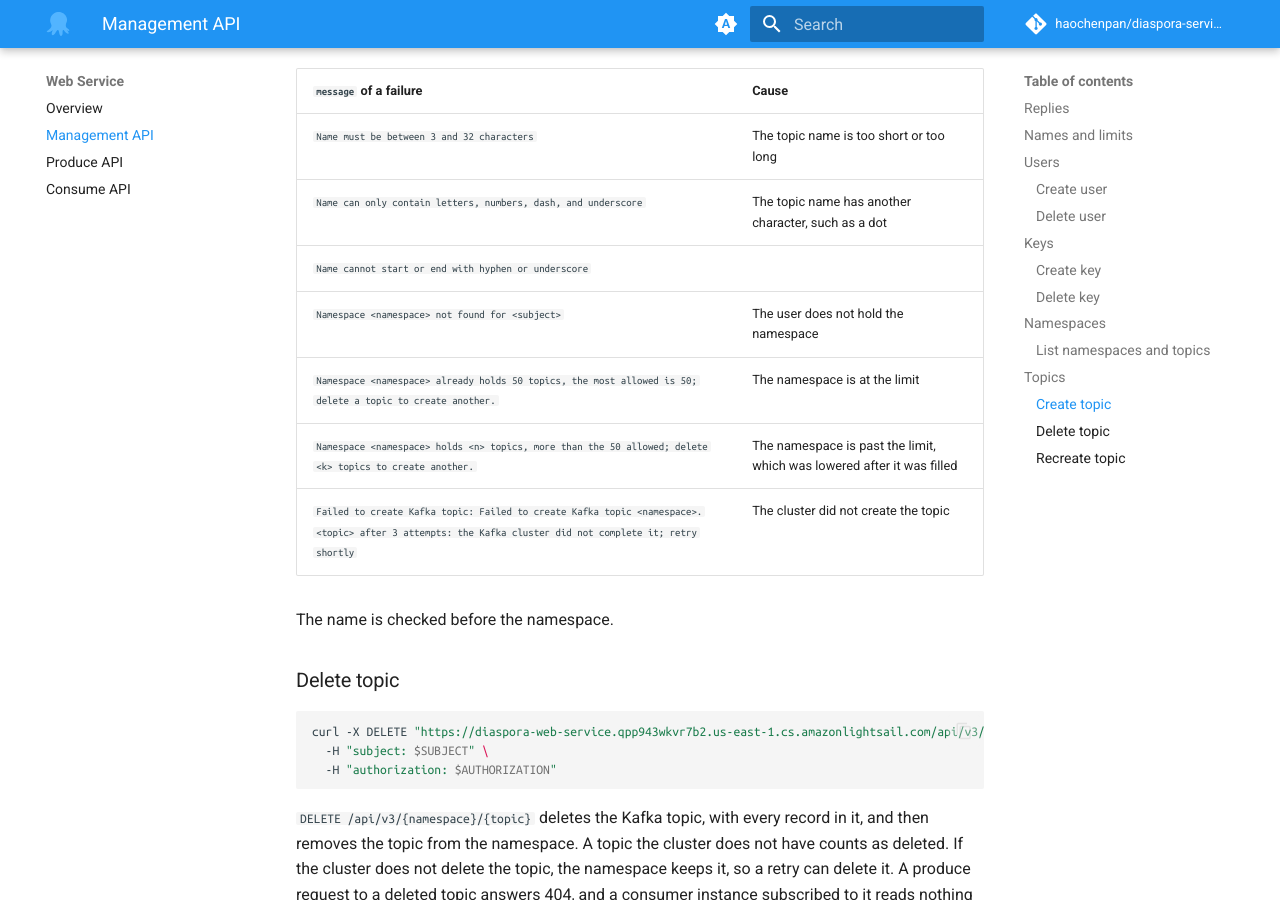
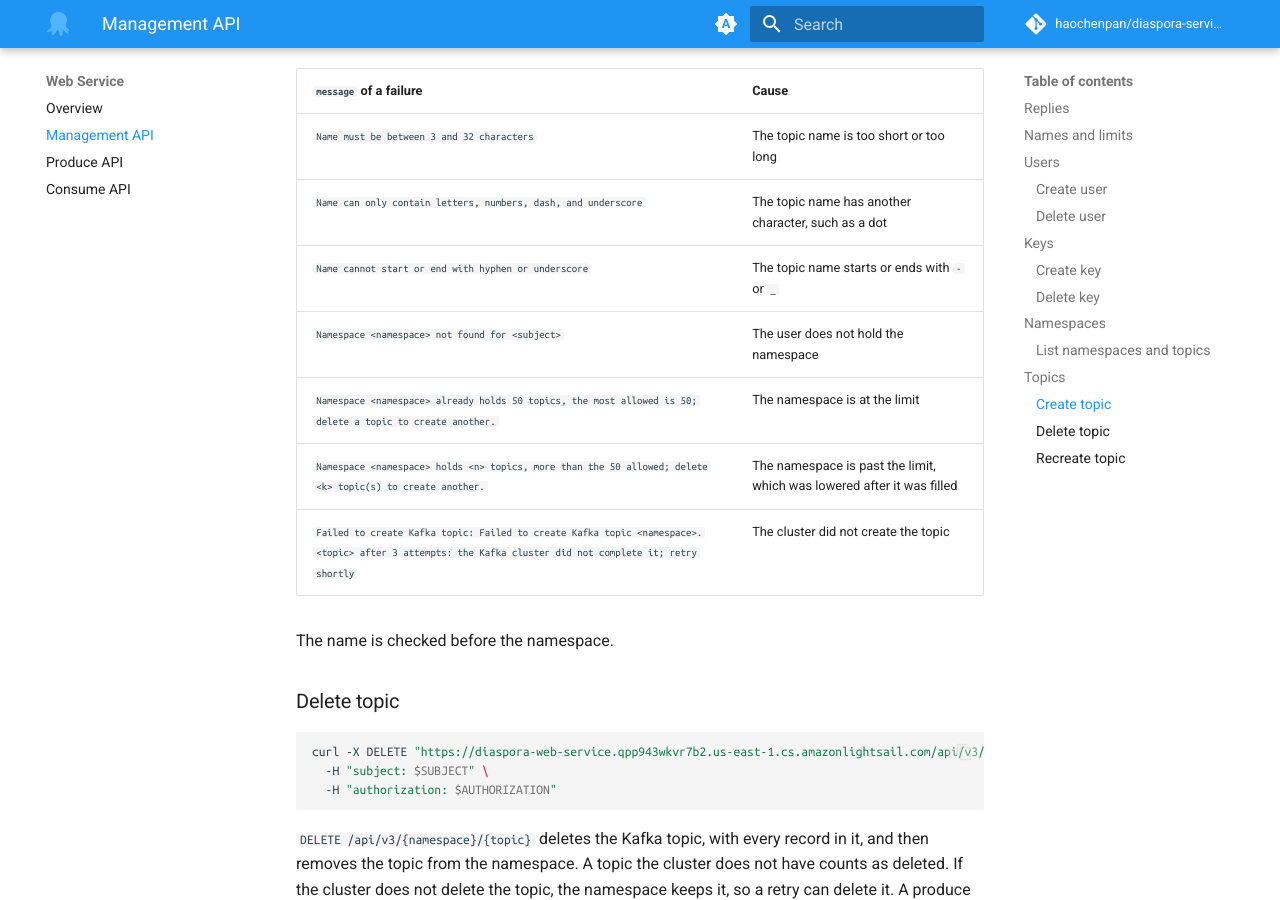
Before and after one commit to haochenpan/diaspora-service, an MkDocs documentation site: the page built from docs/web/management.md, in a window 1280 px wide and 900 px high, scrolled down 6837 px. Built offline with MkDocs 1.6.1 and Material for MkDocs 9.7.7, drawn with Linux system fonts in a browser that asks for light colours; comment, search, counter and statistics services are not loaded; the version menu is left out; some of the changed text lies outside the part shown.

Commit message:
Fix the consume page's last heading and four small inaccuracies
The heading after the consume page's last table had no blank line before
it, so it rendered as a table row. The create-key handler's docstring,
the topic-create and app descriptions, and two rows of the management
page now say what the code does, and an empty cell is filled.

Co-Authored-By: Claude Opus 5.5 <noreply@anthropic.com>

```diff
--- a/docs/web/management.md
+++ b/docs/web/management.md
@@ -211,10 +211,10 @@ curl -X POST "https://diaspora-web-service.qpp943wkvr7b2.us-east-1.cs.amazonligh
 | --- | --- |
 | `Name must be between 3 and 32 characters` | The topic name is too short or too long |
 | `Name can only contain letters, numbers, dash, and underscore` | The topic name has another character, such as a dot |
-| `Name cannot start or end with hyphen or underscore` | |
+| `Name cannot start or end with hyphen or underscore` | The topic name starts or ends with `-` or `_` |
 | `Namespace <namespace> not found for <subject>` | The user does not hold the namespace |
 | `Namespace <namespace> already holds 50 topics, the most allowed is 50; delete a topic to create another.` | The namespace is at the limit |
-| `Namespace <namespace> holds <n> topics, more than the 50 allowed; delete <k> topics to create another.` | The namespace is past the limit, which was lowered after it was filled |
+| `Namespace <namespace> holds <n> topics, more than the 50 allowed; delete <k> topic(s) to create another.` | The namespace is past the limit, which was lowered after it was filled |
 | `Failed to create Kafka topic: Failed to create Kafka topic <namespace>.<topic> after 3 attempts: the Kafka cluster did not complete it; retry shortly` | The cluster did not create the topic |
 
 The name is checked before the namespace.
```
Also changed, not shown: other parts of docs/web/management.md (+1 -1 lines), docs/web/consume.md (+1 -0 lines), 2 other files.
